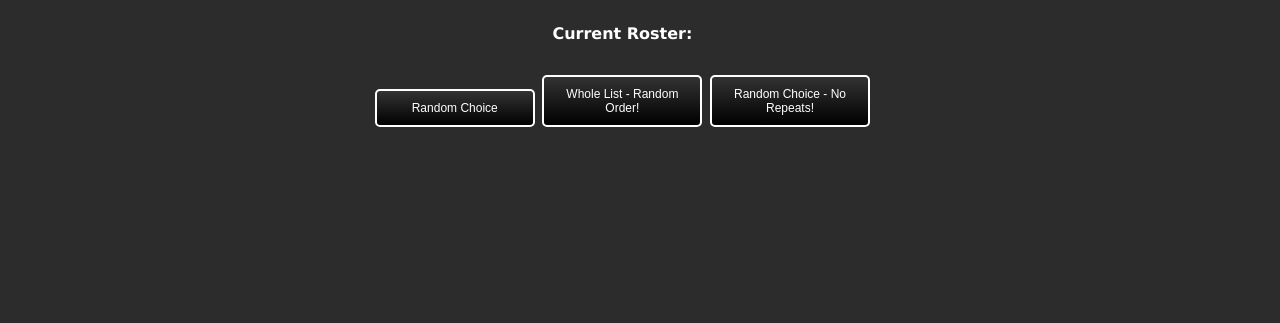
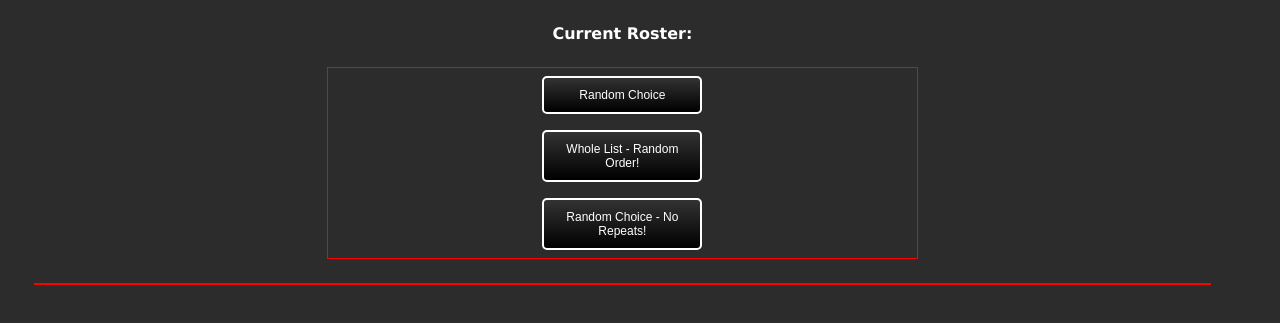
Before and after one commit to BullfrogGordon/quickroster, a plain HTML site: page chooser.html in a window 1280 px wide. Shown: the part 109-432 px from the top of the page. Drawn offline with Linux system fonts and the light colour scheme.

Commit message:
visual updates

```diff
--- a/chooser.html
+++ b/chooser.html
@@ -20,12 +20,12 @@
      <h1> Chooser </h1>
     <h3>Current Roster:</h3>
     <h3 id="chooserRoster"></h3>
-    <div id="choosers" class="choosers">
+    <div id="choosers" class="choosers" style="position:relative; border: 1px solid red">
       <button id="singleRandom">Random Choice</button>
       <button id="randomList">Whole List - Random Order!</button>
       <button id="eliminator">Random Choice - No Repeats!</button>
     </div>
-    <div id="nameDisplay" class="nameDisplay"></div>
+    <div id="nameDisplay" class="nameDisplay" style="position:relative; border: 1px solid red""></div>
     <div id="detailDisplay" class="detailDisplay"></div>
     </main>
   </body>
--- a/style.css
+++ b/style.css
@@ -71,7 +71,7 @@ form {
 form input[type="text"],
 form input[type="password"],
 form textarea {
-    width: 100%;
+    width: 65%;
     height: 3.5vh;
     padding: 0.5vh;
     border-radius: 5px;
@@ -122,13 +122,16 @@ button {
 .choosers {
     margin-top: 3vh;
     width: 50%;
-    height: 50%;
     align-items: center;
     text-align: center;
-    justify-content: center;
     margin-left: auto;
     margin-right: auto;
-}
+    flex-direction: column;
+    display: flex;
+    min-height: 3vh;
+    position: relative;
+  }
+
 .rosterSelect {
     width: 100%;
     align-items: center;
@@ -139,16 +142,12 @@ button {
 }
 
 .nameDisplay {
-    position: absolute;
-    top: 155%;
-    left: 50%;
-    transform: translate(-50%, -50%);
     font-family: Verdana, Geneva, Tahoma, sans-serif;
     font-size: 7vh;
     color: rgba(255, 255, 255, 0.9);
     text-align: center;
     text-shadow: 0 0 10px rgba(162, 0, 255, 0.5), 0 0 20px rgba(162, 0, 255, 0.5), 0 0 30px rgba(162, 0, 255, 0.5), 0 0 40px rgba(162, 0, 255, 0.5), 0 0 50px rgba(162, 0, 255, 0.5), 0 0 60px rgba(162, 0, 255, 0.5), 0 0 70px rgba(162, 0, 255, 0.5);
     background-clip: text;
-    z-index: 1;
-    justify-content: first baseline;
+    margin-top: 3vh;
+    overflow-y: auto;
   }
```
Also changed, not shown: index.html (+1 -2 lines).
